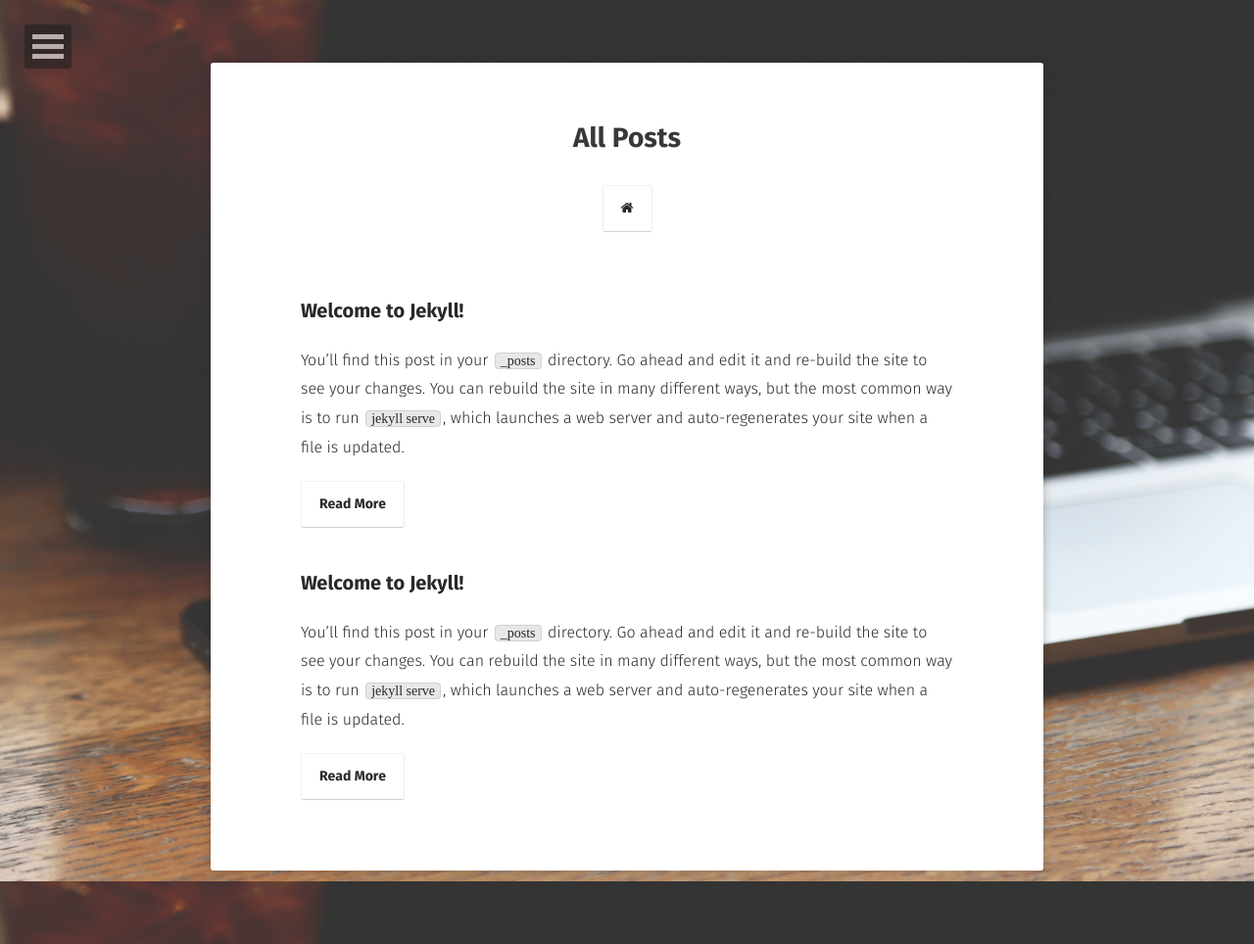
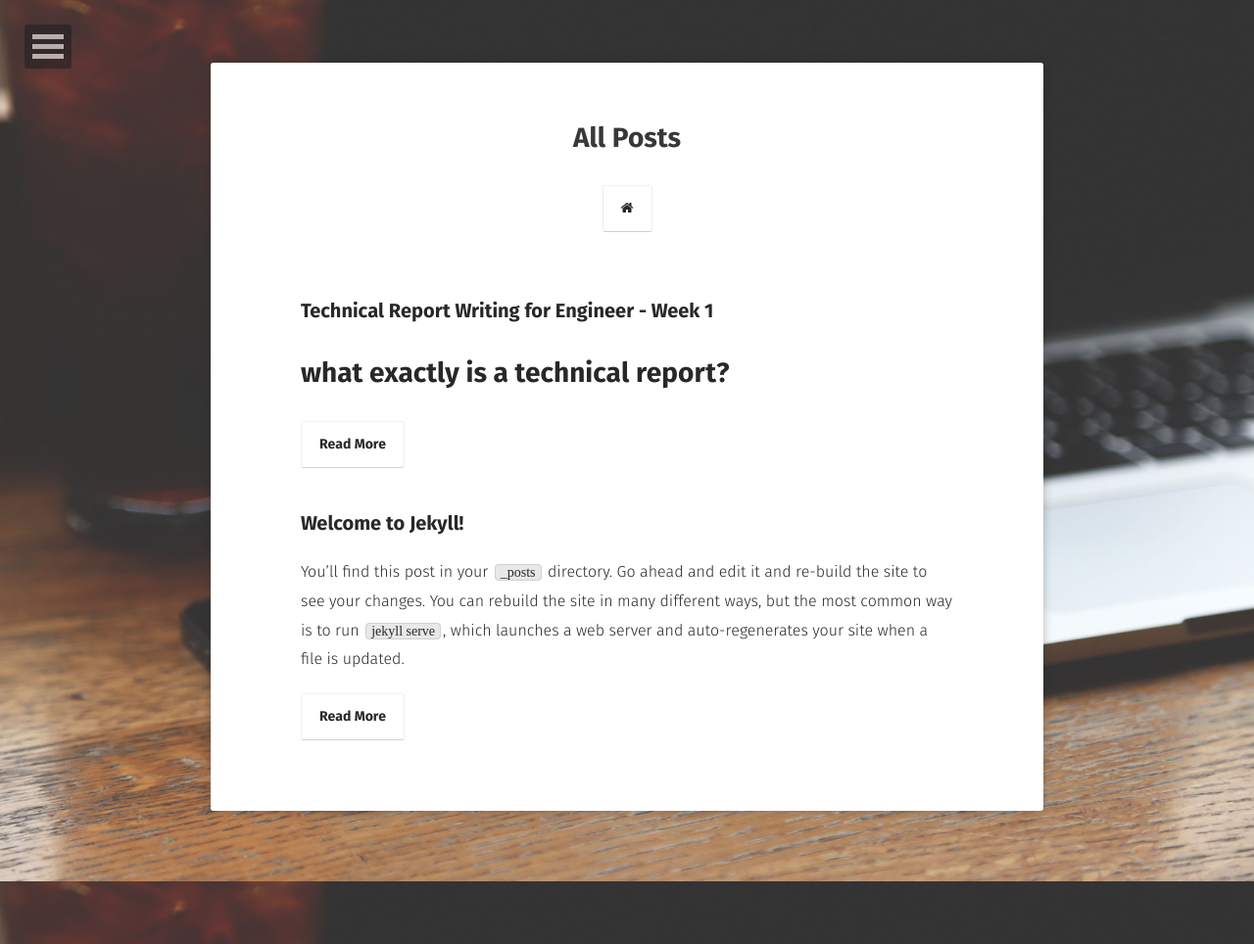
Before and after one commit to dora-author/dora-author.github.io, a Jekyll site: the page built from posts/index.md, in a window 1280 px wide. Shown: the whole page at 98% size. Built offline with Jekyll 4.4.1, drawn with Linux system fonts in a browser that asks for light colours; some web fonts are replaced.

Commit message:
Update training section
Signed-off-by: EunJung Kim <zadora1004@naver.com>

```diff
--- a/_posts/2020-12-28-welcome-to-jekyll.markdown
+++ /dev/null
@@ -1,25 +0,0 @@
----
-layout: post
-title:  "Welcome to Jekyll!"
-date:   2020-12-28 12:57:30 +0900
-categories: jekyll update
----
-You’ll find this post in your `_posts` directory. Go ahead and edit it and re-build the site to see your changes. You can rebuild the site in many different ways, but the most common way is to run `jekyll serve`, which launches a web server and auto-regenerates your site when a file is updated.
-
-To add new posts, simply add a file in the `_posts` directory that follows the convention `YYYY-MM-DD-name-of-post.ext` and includes the necessary front matter. Take a look at the source for this post to get an idea about how it works.
-
-Jekyll also offers powerful support for code snippets:
-
-{% highlight ruby %}
-def print_hi(name)
-  puts "Hi, #{name}"
-end
-print_hi('Tom')
-#=> prints 'Hi, Tom' to STDOUT.
-{% endhighlight %}
-
-Check out the [Jekyll docs][jekyll-docs] for more info on how to get the most out of Jekyll. File all bugs/feature requests at [Jekyll’s GitHub repo][jekyll-gh]. If you have questions, you can ask them on [Jekyll Talk][jekyll-talk].
-
-[jekyll-docs]: https://jekyllrb.com/docs/home
-[jekyll-gh]:   https://github.com/jekyll/jekyll
-[jekyll-talk]: https://talk.jekyllrb.com/
--- /dev/null
+++ b/_posts/Training/2021-04-18-technical-report-writing-week1.markdown
@@ -0,0 +1,10 @@
+---
+layout: post
+title: "Technical Report Writing for Engineer - Week 1"
+date: 2021-04-26
+categories: Training
+---
+
+# what exactly is a technical report?
+
+A `technical report`  is one of the principal methods of communication used by practising engineers.
```
Also changed, not shown: about/index.md (+10 -8 lines).
